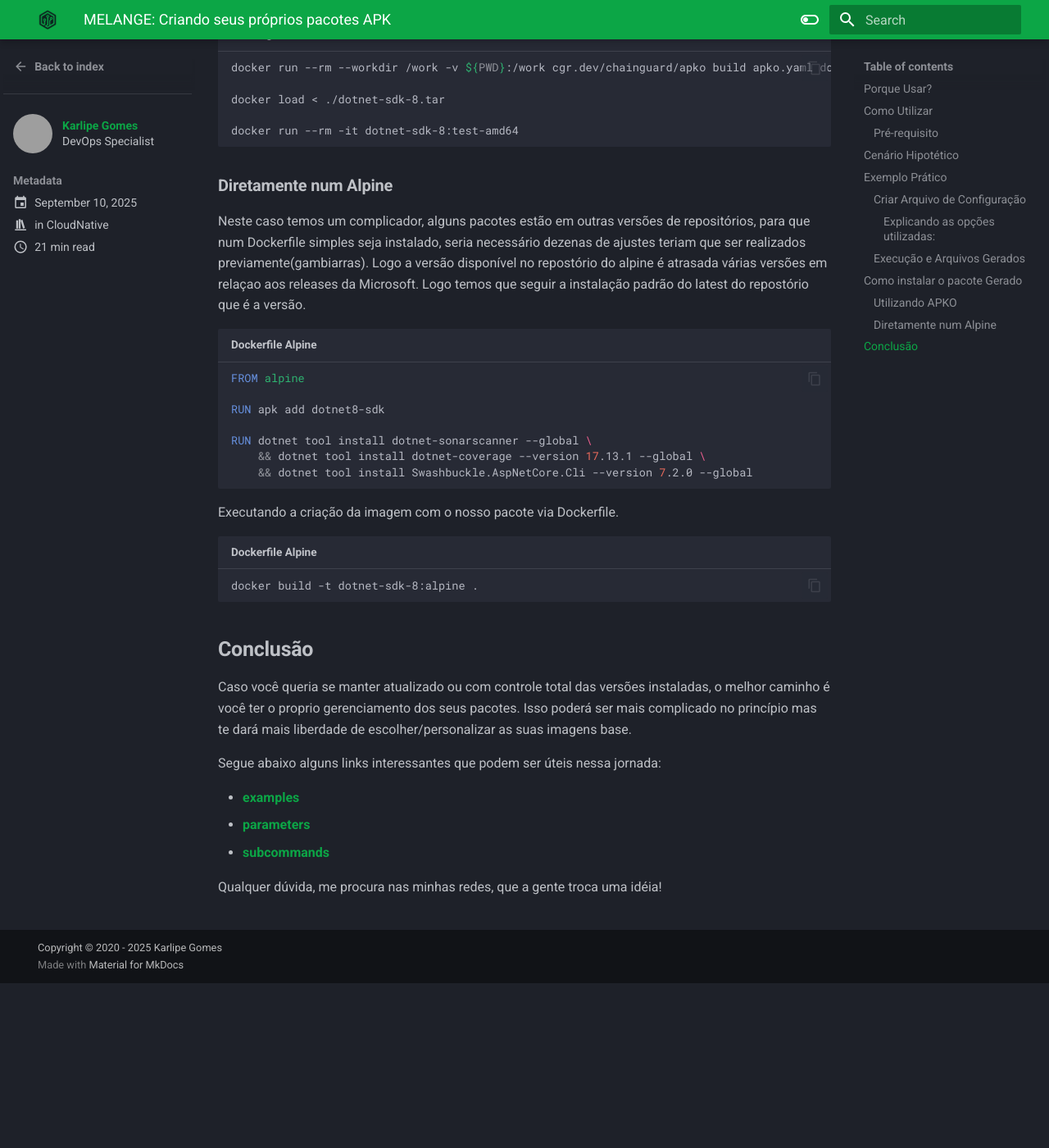
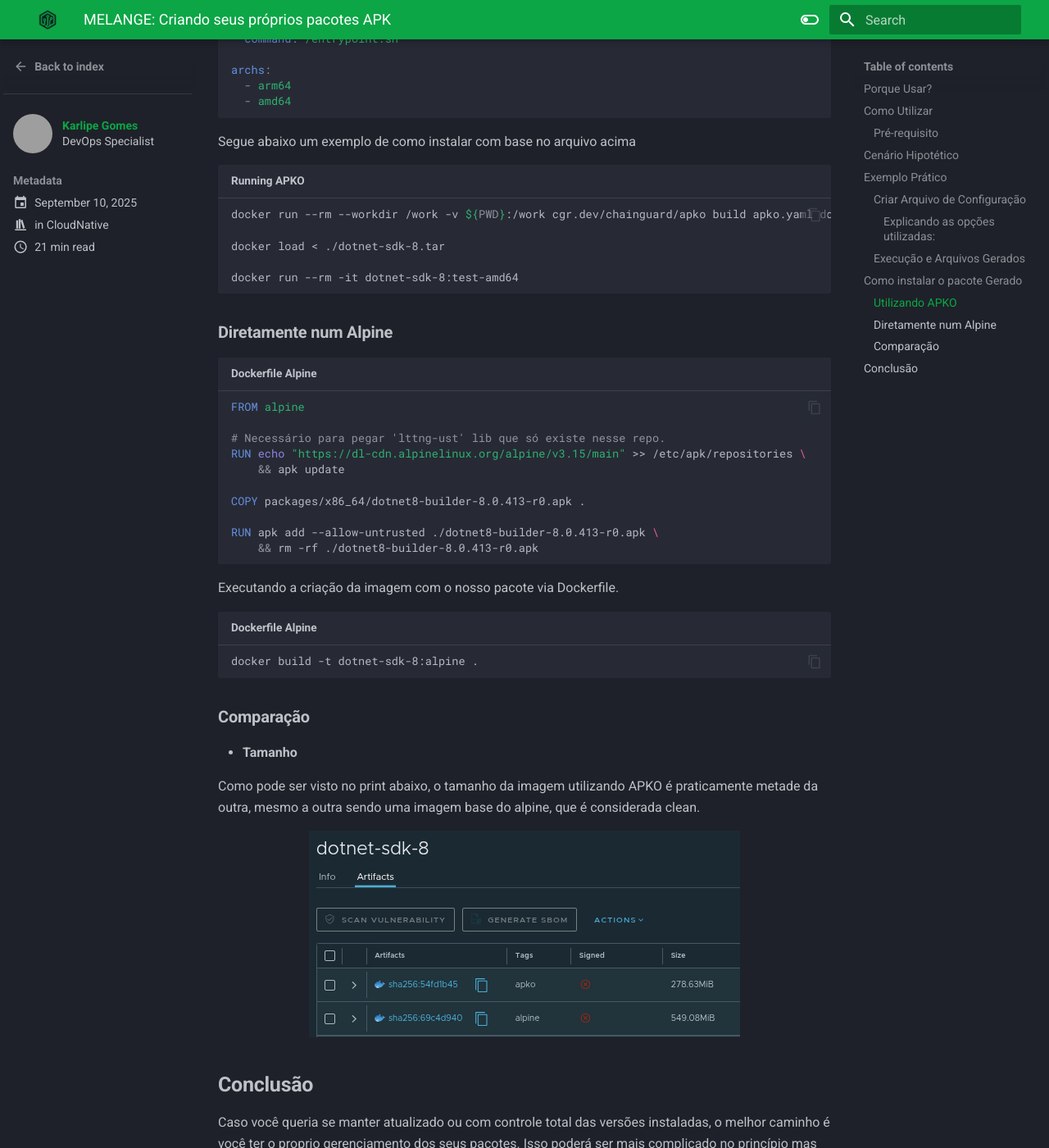
Before and after one commit to karlipegomes/karlipegomes.github.io, an MkDocs documentation site: the page built from docs/blog/posts/2025/2021-09-10-Melange.md, in a window 1280 px wide and 1400 px high, scrolled down 6594 px. Shown: the whole window at 82% size. Built offline with MkDocs 1.6.1 and Material for MkDocs 9.7.7, drawn with Linux system fonts in a browser that asks for light colours; comment, search, counter and statistics services are not loaded; before the commit the page ends 7793 px from its top, so only the background shows below that; some of the changed text lies outside the part shown; grey boxes are pictures that could not be loaded.

Commit message:
chore: update blog

````diff
--- a/docs/blog/posts/2025/2021-09-10-Melange.md
+++ b/docs/blog/posts/2025/2021-09-10-Melange.md
@@ -822,10 +822,11 @@
 
 ## **Como instalar o pacote Gerado**
 
+Neste caso temos um complicador, alguns pacotes estão em outras versões de repositórios, para que num logo a versão 3.15 do repo do alpine, tem que ser adicionado para que a lib de pre-req seja instalado.
 
 ### **Utilizando APKO**
 
-O APKO é outra ferramenta da Chainguard, complementar ao Melange.
+O APKO é outra ferramenta da Chainguard, que funciona de forma complementar ao Melange. Enquanto o Melange é utilizado para gerar pacotes APK, o APKO pode utilizar esses pacotes assim como qualquer pacote de qualquer repositório que você informar podendo este, ser público ou privado.
 
 ```yaml title="APKO Example File"
 contents:
@@ -835,7 +836,8 @@
     - '@local /work/packages'
     - https://dl-cdn.alpinelinux.org/alpine/edge/main
     - https://dl-cdn.alpinelinux.org/alpine/edge/community
-    - https://dl-cdn.alpinelinux.org/alpine/v3.15/main # SDKs .net
+    # Necessário para pegar 'lttng-ust' lib que só existe nesse repo.
+    - https://dl-cdn.alpinelinux.org/alpine/v3.15/main
   packages:
     - bash
     - openssl
@@ -869,22 +871,34 @@
 
 ### **Diretamente num Alpine**
 
-Neste caso temos um complicador, alguns pacotes estão em outras versões de repositórios, para que num Dockerfile simples seja instalado, seria necessário dezenas de ajustes teriam que ser realizados previamente(gambiarras). Logo a versão disponível no repostório do alpine é atrasada várias versões em relaçao aos releases da Microsoft. Logo temos que seguir a instalação padrão do latest do repostório que é a versão.
-
 ```dockerfile title="Dockerfile Alpine"
 FROM alpine
 
-RUN apk add dotnet8-sdk
+# Necessário para pegar 'lttng-ust' lib que só existe nesse repo.
+RUN echo "https://dl-cdn.alpinelinux.org/alpine/v3.15/main" >> /etc/apk/repositories \
+    && apk update
 
-RUN dotnet tool install dotnet-sonarscanner --global \
-    && dotnet tool install dotnet-coverage --version 17.13.1 --global \
-    && dotnet tool install Swashbuckle.AspNetCore.Cli --version 7.2.0 --global
+COPY packages/x86_64/dotnet8-builder-8.0.413-r0.apk .
+
+RUN apk add --allow-untrusted ./dotnet8-builder-8.0.413-r0.apk \
+    && rm -rf ./dotnet8-builder-8.0.413-r0.apk
 ```
 Executando a criação da imagem com o nosso pacote via Dockerfile.
 
 ```dockerfile title="Dockerfile Alpine"
 docker build -t dotnet-sdk-8:alpine .
 ```
+
+### **Comparação**
+
+- **Tamanho**
+
+Como pode ser visto no print abaixo, o tamanho da imagem utilizando APKO é praticamente metade da outra, mesmo a outra sendo uma imagem base do alpine, que é considerada clean.
+
+<figure markdown="span">
+  ![](imgs/melange/harbor.png)
+</figure>
+
 
 ## **Conclusão**
 
````
Also changed, not shown: other parts of docs/blog/posts/2025/2021-09-10-Melange.md (+1 -1 lines), docs/blog/posts/2025/imgs/melange/harbor.png (added).
